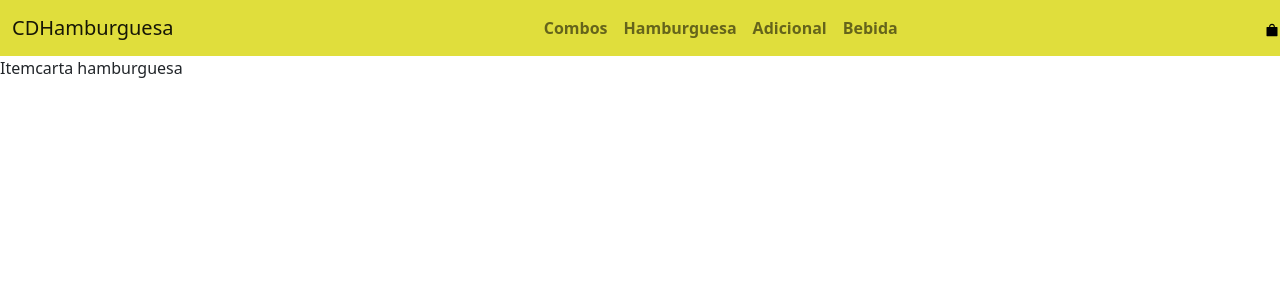
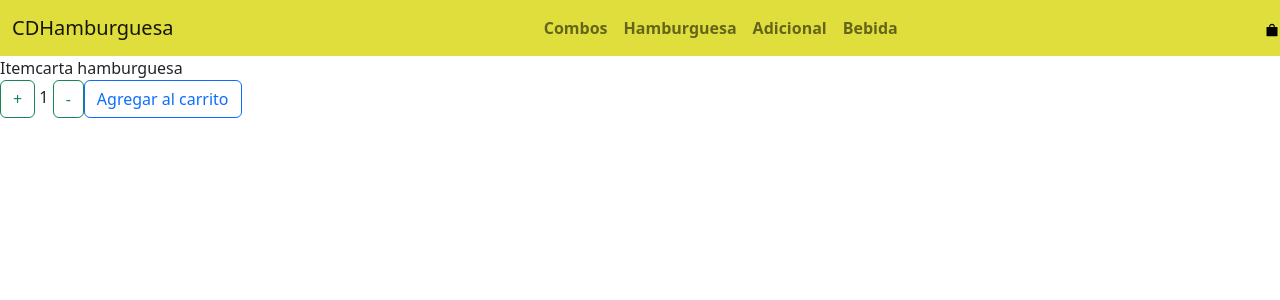
Before and after one commit to GarciaLucaas/React-JS, a React (Create React App) app: page / in a window 1280 px wide. Shown: the top 300 px of the page. Built offline with nearby package versions, Linux system fonts and the light colour scheme.

Commit message:
Contador

```diff
--- a/src/App.js
+++ b/src/App.js
@@ -2,6 +2,7 @@ import './App.css';
 import 'bootstrap/dist/css/bootstrap.min.css';
 import NavBar from './components/NavBar';
 import ItemListContainer from './components/ItemListContainer';
+
 
 
 
@@ -15,6 +16,7 @@ function App() {
     <div>
       <NavBar />
       <ItemListContainer card={"carta hamburguesa"}/>
+
     </div>
   );
 }
--- /dev/null
+++ b/src/components/ItemCount.js
@@ -0,0 +1,31 @@
+import React, { useState } from "react";
+
+
+const ItemCount =({initial, stock}) =>{
+    const [contador, setContador]= useState(initial);
+    const sumar = () =>{
+        if(contador < stock){
+            setContador(contador + 1);
+        }
+    };
+    const restar = () =>{
+        if (contador > initial){
+        setContador(contador - 1);}
+    };
+    const agregarCarrito = () =>{
+        setContador(contador);
+        console.log("Se agrego" +" "+ contador + " "+ "al carrito");
+    };
+    return(
+        <div>
+            <button onClick={()=> sumar()} type="button" className="btn btn-outline-success"> + </button>
+
+            <span> {contador} </span>
+
+            <button onClick={()=> restar()} type="button" className="btn btn-outline-success"> - </button>
+            <button onClick={()=> agregarCarrito()} type="button" className="btn btn-outline-primary">Agregar al carrito</button>
+
+        </div>
+    )
+}
+export default ItemCount;
--- a/src/components/ItemListContainer.js
+++ b/src/components/ItemListContainer.js
@@ -1,10 +1,11 @@
 import { Component } from "react";
-
+import ItemCount from './ItemCount';
 class ItemListContainer extends Component{
     render(){
         return(
             <div>
                 Item{this.props.card}
+                <ItemCount initial={1} stock={5}/>
             </div>
         )
     }
--- a/src/components/NavBar.js
+++ b/src/components/NavBar.js
@@ -6,7 +6,7 @@ function NavBar() {
       <div>
         <nav className="navbar navbar-expand-lg bg-nav">
           <div className="container-fluid">
-            <a class="navbar-brand" href="#">
+            <a className="navbar-brand" href="#">
             CDHamburguesa</a>
             <div className="collapse navbar-collapse d-flex justify-content-center" id="navbarNav">
               <ul className="navbar-nav">
```
